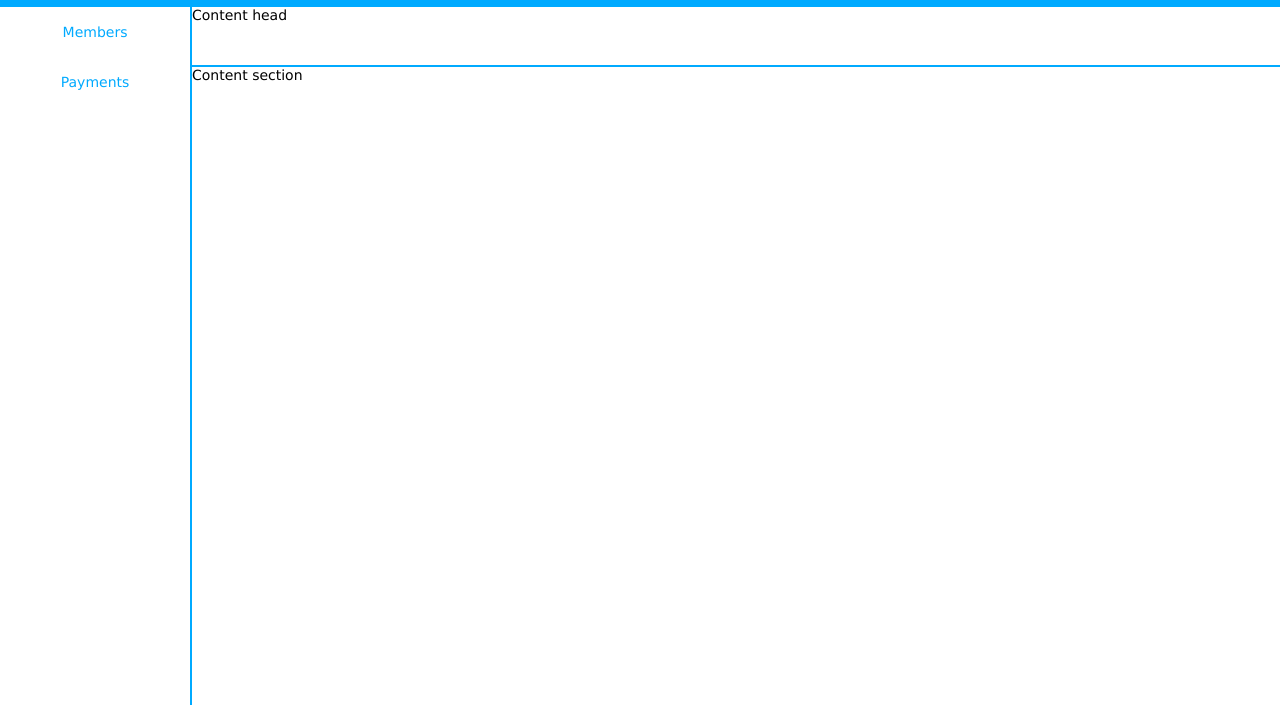
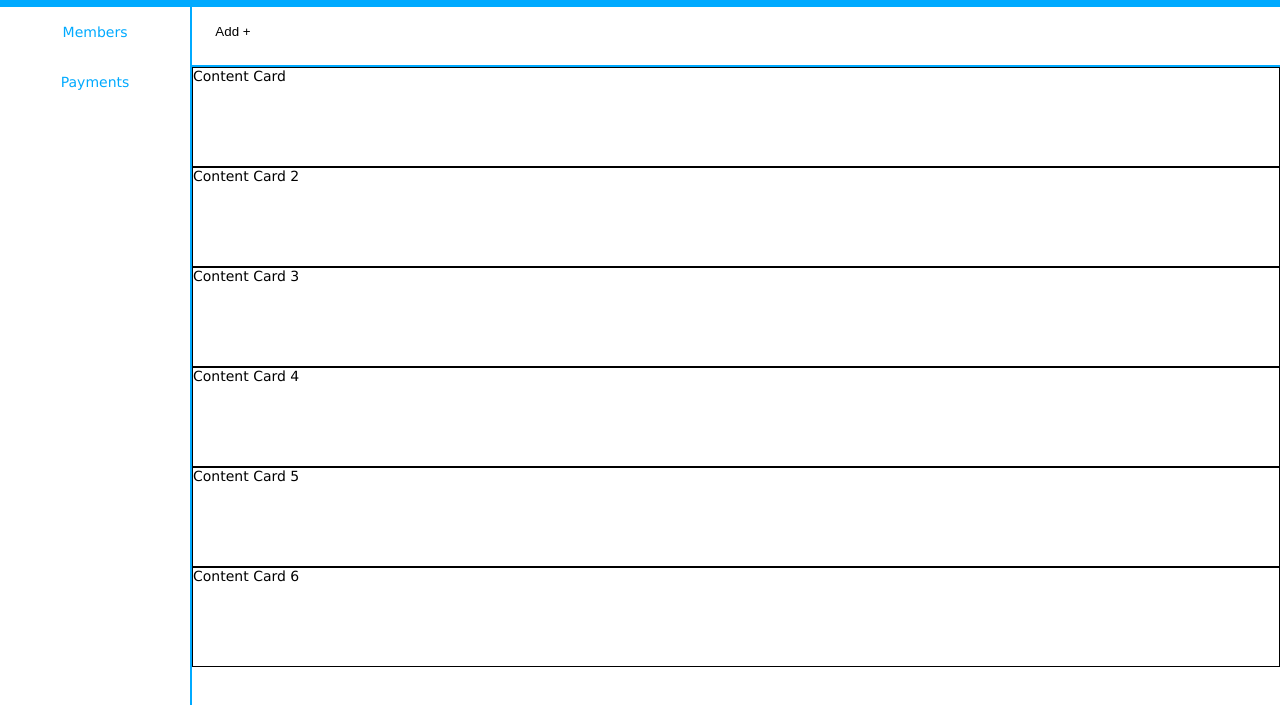
Before and after one commit to frazzlick/Social_Club_Tracker, a website: page views/index.html in a window 1280 px wide. Shown: the part 41-746 px from the top of the page. Drawn offline with nearby package versions, Linux system fonts and the light colour scheme; files whose address does not match are found by name.

Commit message:
Update ajax query and dynamic pages

```diff
--- a/package.json
+++ b/package.json
@@ -19,6 +19,7 @@
     "gulp": "^4.0.2",
     "http-errors": "~1.6.3",
     "jade": "~1.11.0",
+    "jquery": "^3.6.0",
     "method-override": "^3.0.0",
     "morgan": "^1.9.1",
     "passport": "^0.4.1",
--- a/public/javascripts/Memberspage.js
+++ b/public/javascripts/Memberspage.js
@@ -0,0 +1,40 @@
+//What to do on load
+
+
+//Add event listeners to buttons
+let sidebar_Members = document.getElementById('btn-members');
+sidebar_Members.addEventListener('click', function(e){
+    removeElements(document.getElementById('grid'));
+    createMemberPage();
+})
+
+let sidebar_Payments = document.getElementById('btn-payments');
+sidebar_Payments.addEventListener('click', function(e){
+    removeElements(document.getElementById('grid'));
+})
+
+
+
+
+//Create the Page
+function createMemberPage(){
+    // let grid = createEl('grid','','div','grid','body');
+    let content = createEl('grid-content','','div','grid-content','grid');
+    let content_head = createEl('content-head','','div','content-head','grid-content');
+    let btn_add = createEl('btn-add','Add +','button','btn-add','content-head');
+    let content_section = createEl('content-section','','div','content-section','grid-content');
+}
+
+/* <div class=grid>
+        <div id=grid-content class=grid-content>
+            <div class=content-head><button class=btn-add>Add +</button></div>
+            <div class=content-section>
+                <div class=content-card>Content Card</div>
+                <div class=content-card>Content Card 2</div>
+                <div class=content-card>Content Card 3</div>
+                <div class=content-card>Content Card 4</div>
+                <div class=content-card>Content Card 5</div>
+                <div class=content-card>Content Card 6</div>
+            </div>
+        </div>
+    </div> */
--- a/public/javascripts/createElements.js
+++ b/public/javascripts/createElements.js
@@ -14,3 +14,11 @@ function createEl(id, text, type, el_class, parent){
 
     return object;
 }
+
+
+//add the parent element and remove all of the children
+function removeElements(element){
+    while (element.firstChild) {
+        element.removeChild(element.lastChild);
+      }
+}
--- a/public/stylesheets/style.css
+++ b/public/stylesheets/style.css
@@ -1,4 +1,4 @@
-*{
+*, *::before, *::after{
   box-sizing: border-box;
 }
 
@@ -111,3 +111,53 @@ body {
   height: 60px;
   border-bottom: 2px solid var(--dark-colour);
 }
+
+.content-section{
+}
+
+
+.btn-add::before{
+  content: '';
+  position: absolute;
+  border-radius: 4px;
+  top: 0;
+  left: 0;
+  bottom: 0;
+  right: 0;
+  z-index: -1;
+  background-color: var(--dark-colour);
+
+  transition: transform 300ms ease-in-out;
+  transform: scaleX(0);
+  transform-origin: left;
+}
+
+.btn-add:hover::before,
+.btn-add:focus::before{
+  /* border: solid 1px var(--dark-colour); */
+  transform: scaleX(1);
+}
+
+.btn-add{
+  background-color: white;
+  position: relative;
+  border: none;
+  outline: none;
+  border-radius: 2px;
+  padding: .5em 1em;
+  margin: 10px;
+  cursor: pointer;
+  z-index: 1;
+}
+
+
+
+/*
+  Content Cards
+*/
+
+.content-card{
+  width: 100%;
+  height: 100px;
+  border: 1px solid black;
+}
--- a/routes/routes.js
+++ b/routes/routes.js
@@ -42,7 +42,7 @@ app.use(session({
 app.use(passport.initialize());
 app.use(passport.session());
 app.use(methodOverride('_method'));
-// app.use(bodyParser.json());
+app.use(bodyParser.json());
 
 app.get('/', checkAuthenticated, (req, res) => {
     res.render('index.html');
--- /dev/null
+++ b/server_files/members.json
@@ -0,0 +1 @@
+{"members":[{"id":1,"name":"Fraser"}]}
--- a/views/index.html
+++ b/views/index.html
@@ -10,7 +10,7 @@
       href="/images/favicon.ico">
     <title>Social Clubs</title>
 </head>
-<body>
+<body id=body>
     <nav class=navbar>
         <div class="brand-title">Social Clubs</div>
         <div class="navbar-links">
@@ -20,17 +20,26 @@
             </ul>
         </div>
     </nav>
-    <div class=grid>
-        <div class=grid-sidebar>
-            <div class=sidebar-tile><a>Members</a></div>
-            <div class=sidebar-tile><a>Payments</a></div>
-        </div>
-        <div class=grid-content>
-            <div class=content-head>Content head</div>
-            <div class=content-section>Content section</div>
+    <div class=grid-sidebar>
+        <div id=btn-members class=sidebar-tile><a>Members</a></div>
+        <div id=btn-payments class=sidebar-tile><a>Payments</a></div>
+    </div>
+    <div id=grid class=grid>
+        <div id=grid-content class=grid-content>
+            <div id=content-head class=content-head><button class=btn-add>Add +</button></div>
+            <div id=content-section class=content-section>
+                <div class=content-card>Content Card</div>
+                <div class=content-card>Content Card 2</div>
+                <div class=content-card>Content Card 3</div>
+                <div class=content-card>Content Card 4</div>
+                <div class=content-card>Content Card 5</div>
+                <div class=content-card>Content Card 6</div>
+            </div>
         </div>
     </div>
 </body>
 </html>
 
-<script src=></script>
+<script src="jquery/dist/jquery.js"></script>
+<script src=javascripts\createElements.js></script>
+<script src=javascripts\Memberspage.js></script>
```
Also changed, not shown: routes/dataquery.js (+17 -0 lines), 1 other file.
